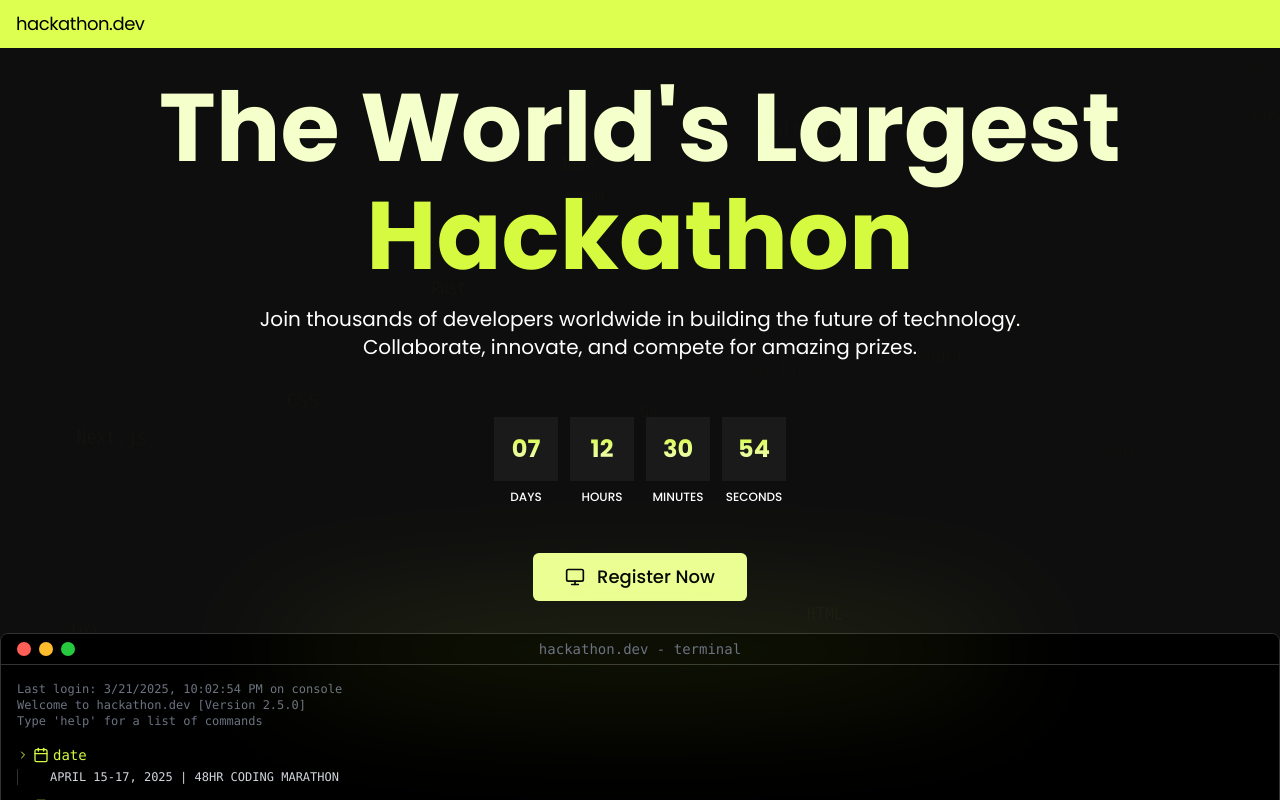
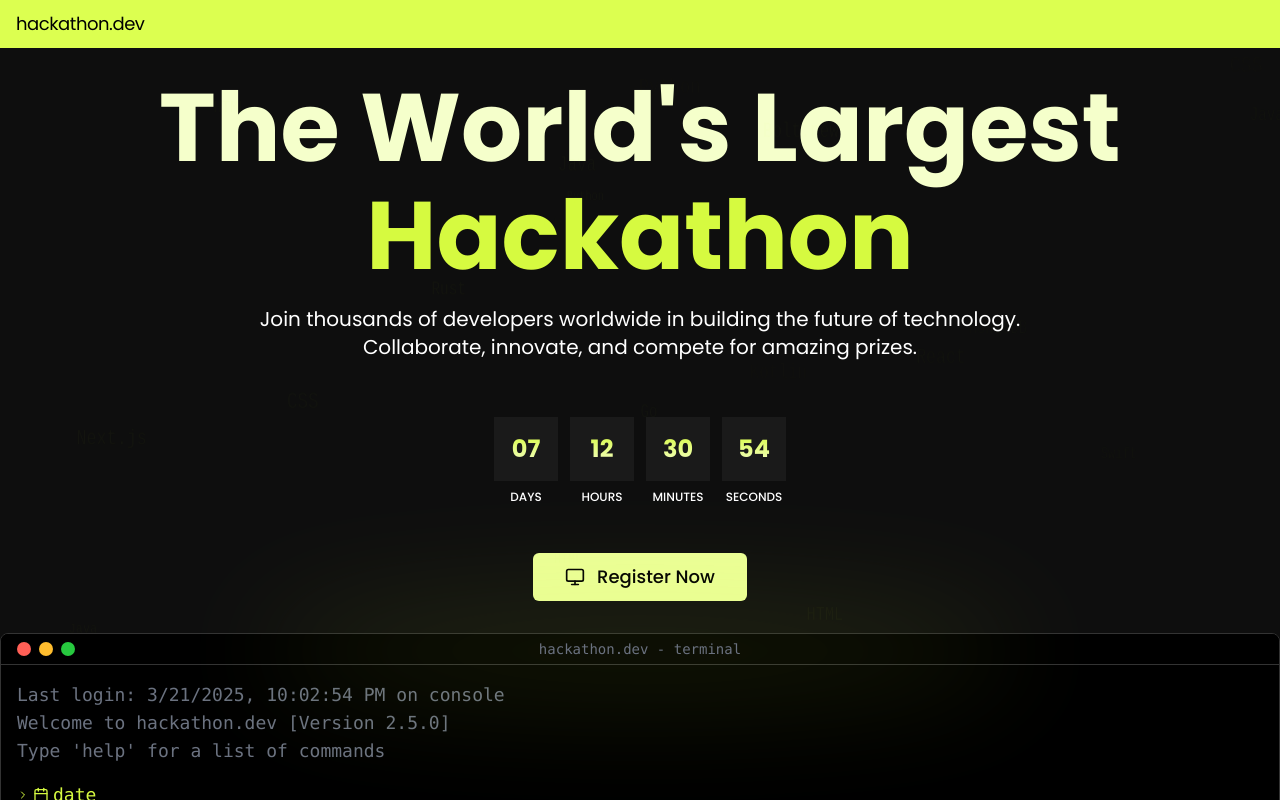
Before and after one commit to OpeyemiSanusi/worldlargesthack, a Next.js app: page / in a window 1280 px wide. Shown: the top 800 px of the page. Built offline with nearby package versions, Linux system fonts and the light colour scheme.

Commit message:
increased font size

```diff
--- a/app/page.tsx
+++ b/app/page.tsx
@@ -145,7 +145,7 @@ export default function Home() {
           <div className="w-full flex items-start p-0 m-0">
             <div className="w-full max-w-[99%] md:max-w-[98%] xl:max-w-[1800px] mx-auto">
               <div className="w-full max-w-[1500px] mx-auto h-[400px]">
-                <ContainerTerminal />
+                <ContainerTerminal className="text-lg" />
               </div>
             </div>
           </div>
--- a/components/ContainerTerminal.tsx
+++ b/components/ContainerTerminal.tsx
@@ -2,7 +2,11 @@ import React, { useState, useEffect } from 'react';
 import { Calendar, Trophy, Users2, ChevronRight } from 'lucide-react';
 import { cn } from '@/lib/utils';
 
-export const ContainerTerminal = () => {
+interface ContainerTerminalProps {
+    className?: string;  // Make className optional
+}
+
+export const ContainerTerminal = ({ className }: ContainerTerminalProps) => {
     const [showCursor, setShowCursor] = useState(true);
     const [currentTime, setCurrentTime] = useState('');
 
@@ -60,7 +64,7 @@ export const ContainerTerminal = () => {
                 {/* Terminal Body */}
                 <div className="bg-black p-4 font-mono text-sm h-full">
                     {/* Welcome Message */}
-                    <div className="text-gray-500 mb-4 text-xs">
+                    <div className={cn("text-gray-500 mb-4", className)}>
                         Last login: {currentTime} on console
                         <br />
                         Welcome to hackathon.dev [Version 2.5.0]
@@ -75,12 +79,12 @@ export const ContainerTerminal = () => {
                             className="mb-3 cursor-pointer group/cmd"
                         >
                             <div className="flex flex-col gap-1">
-                                <div className="text-[#D6FA40] group-hover/cmd:text-[#EBFE96] transition-colors flex items-center">
+                                <div className={cn("text-[#D6FA40] group-hover/cmd:text-[#EBFE96] transition-colors flex items-center", className)}>
                                     <ChevronRight className="w-3 h-3 mr-1" />
                                     <cmd.icon className="w-4 h-4 mr-1" />
                                     {cmd.command}
                                 </div>
-                                <div className="text-gray-300 text-xs pl-8 border-l border-[#323232] group-hover/cmd:border-[#D6FA40]/30 transition-colors">
+                                <div className={cn("text-gray-300 text-xs pl-8 border-l border-[#323232] group-hover/cmd:border-[#D6FA40]/30 transition-colors", className)}>
                                     {cmd.output}
                                 </div>
                             </div>
```
